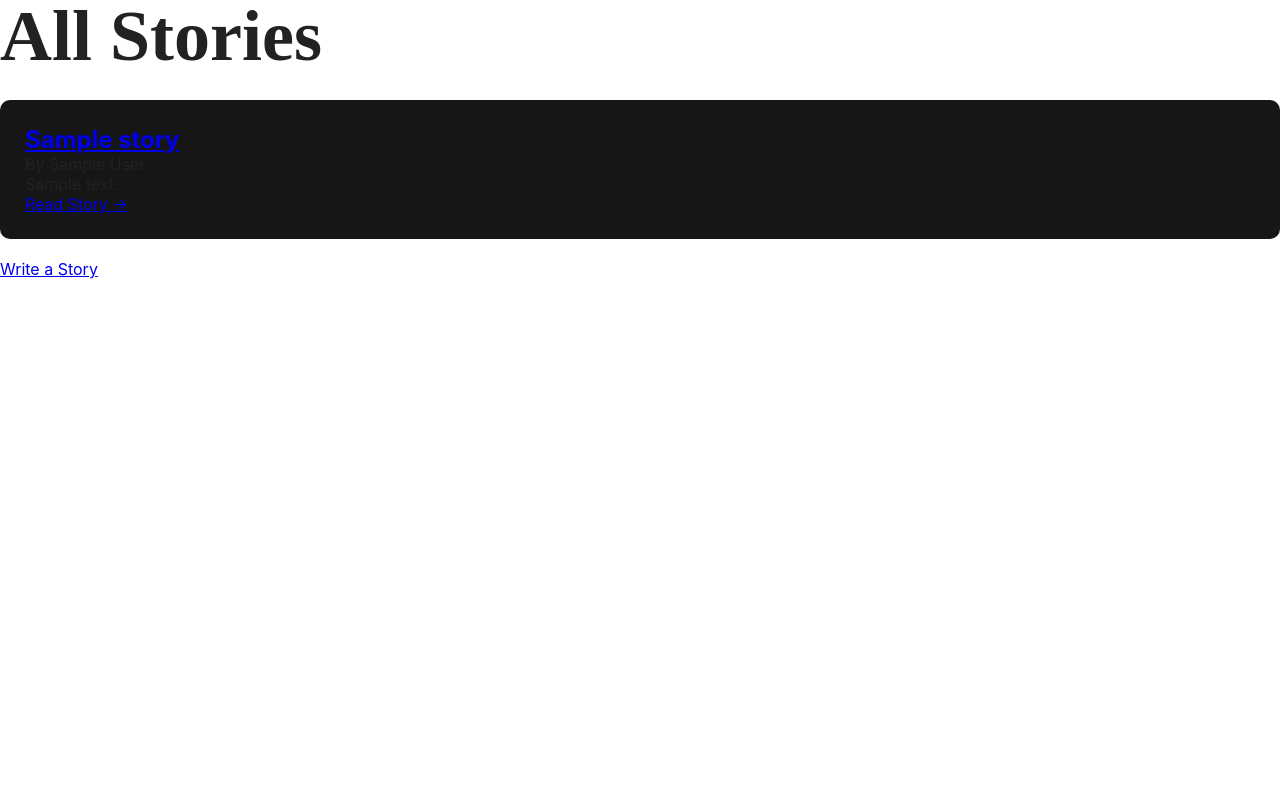
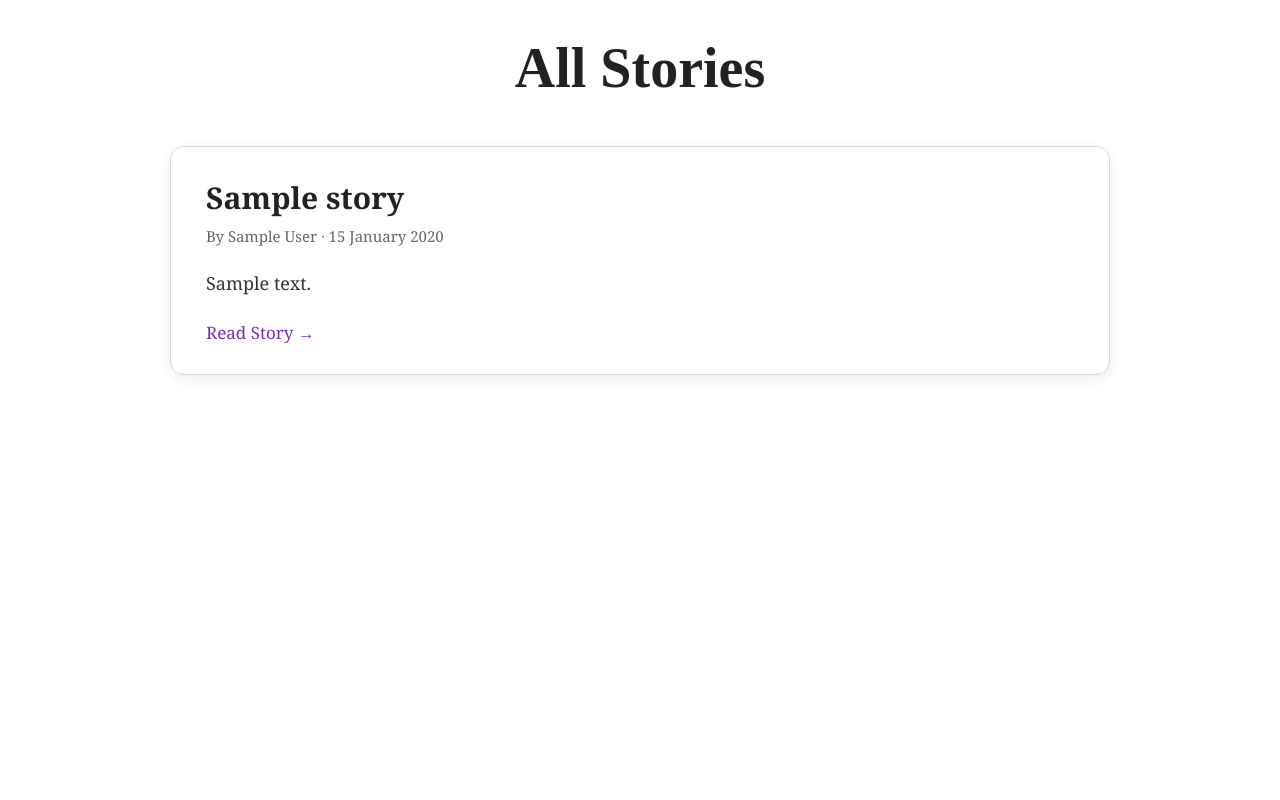
Before and after one commit to joe032NM/dear-nobody, a Flask app: page /stories in a window 1280 px wide. Run offline with Flask 3, Linux system fonts and the light colour scheme; tables that the repository leaves empty hold one stand-in row (values such as "Sample post").

Commit message:
Update stories.html

```diff
--- a/templates/stories.html
+++ b/templates/stories.html
@@ -1,5 +1,6 @@
 <!DOCTYPE html>
 <html lang="en">
+
 <head>
     <meta charset="UTF-8">
     <meta name="viewport" content="width=device-width, initial-scale=1.0">
@@ -8,6 +9,76 @@
 
     <link rel="stylesheet"
           href="{{ url_for('static', filename='css/style.css') }}">
+
+    <style>
+        body {
+            max-width: 1000px;
+            margin: 0 auto;
+            padding: 40px 30px;
+            font-family: Georgia, serif;
+            background: #ffffff;
+        }
+
+        h1 {
+            text-align: center;
+            font-size: 56px;
+            margin-bottom: 50px;
+        }
+
+        .story-card {
+            background: #ffffff;
+            border: 1px solid #d8d8d8;
+            border-radius: 14px;
+            padding: 30px 35px;
+            margin-bottom: 30px;
+            box-shadow: 0 4px 15px rgba(0, 0, 0, 0.08);
+        }
+
+        .story-card h2 {
+            margin-top: 0;
+            margin-bottom: 8px;
+            font-size: 30px;
+        }
+
+        .story-card h2 a {
+            color: #222222;
+            text-decoration: none;
+        }
+
+        .story-card h2 a:hover {
+            text-decoration: underline;
+        }
+
+        .story-meta {
+            color: #666666;
+            font-size: 15px;
+            margin-bottom: 22px;
+        }
+
+        .story-preview {
+            color: #333333;
+            font-size: 18px;
+            line-height: 1.7;
+        }
+
+        .read-more {
+            color: #7b2cbf;
+            font-size: 17px;
+            text-decoration: none;
+        }
+
+        .read-more:hover {
+            text-decoration: underline;
+        }
+
+        .write-story {
+            display: block;
+            text-align: center;
+            margin-top: 35px;
+            font-size: 20px;
+            color: #7b2cbf;
+        }
+    </style>
 </head>
 
 <body>
@@ -24,28 +95,43 @@
             </a>
         </h2>
 
-        <p>
+        <div class="story-meta">
             By {{ post.author }}
-        </p>
+            · {{ post.created_at.strftime('%d %B %Y') }}
+        </div>
 
-        <p>
-            {{ post.content[:200] }}
-            {% if post.content|length > 200 %}...{% endif %}
-        </p>
+        <div class="story-preview">
+            {{ post.content[:250] }}
 
-        <a href="{{ url_for('view_story', story_id=post.id) }}">
+            {% if post.content|length > 250 %}
+                ...
+            {% endif %}
+        </div>
+
+        <br>
+
+        <a class="read-more"
+           href="{{ url_for('view_story', story_id=post.id) }}">
             Read Story →
         </a>
 
     </div>
 
+    {% else %}
+
+    <p>No stories have been published yet.</p>
+
     {% endfor %}
 
-    <br>
+    {% if session.get("user") %}
 
-    <a href="{{ url_for('new_story') }}">
-        Write a Story
+    <a class="write-story"
+       href="{{ url_for('new_story') }}">
+        ✍️ Write a Story
     </a>
 
+    {% endif %}
+
 </body>
+
 </html>
```
